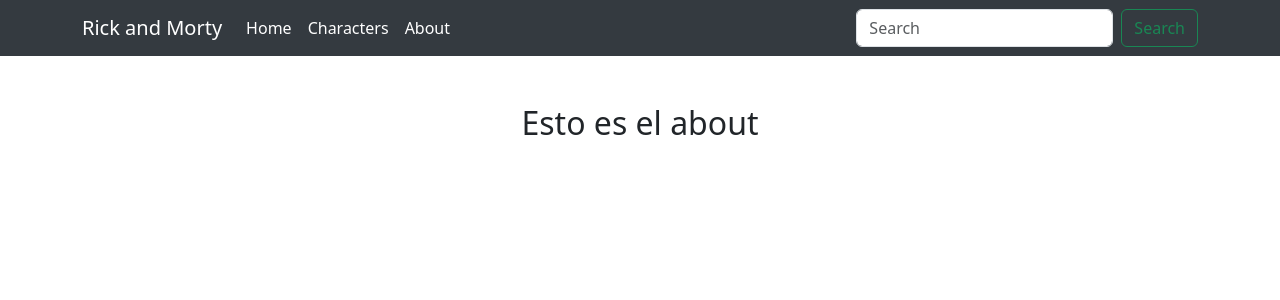
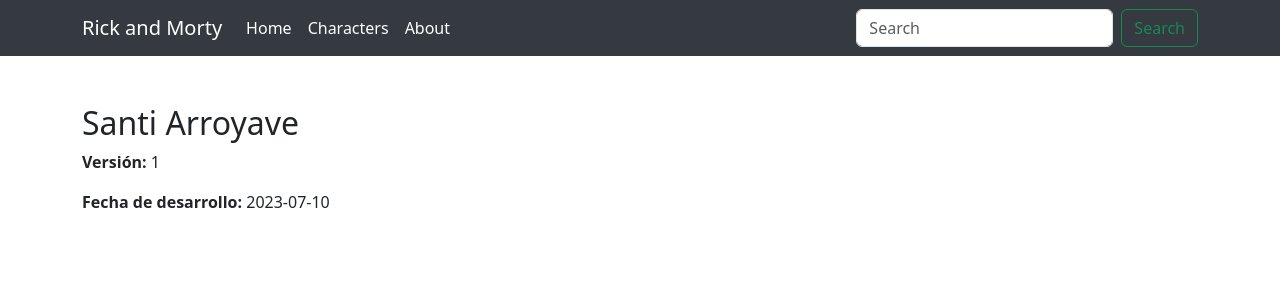
Before and after one commit to santiarroyave/sao-fe-gc-ejercicios-T15-rick-and-morty-07-2023, an Angular app: page /about in a window 1280 px wide. Shown: the top 300 px of the page. Built offline with nearby package versions, Linux system fonts and the light colour scheme.

Commit message:
Añadiendo el About

```diff
--- a/src/app/home/about/about.component.html
+++ b/src/app/home/about/about.component.html
@@ -1,5 +1,9 @@
 <app-nav></app-nav>
 
 <div class="container">
-    <h2 class="text-center mt-5">Esto es el about</h2>
+    <!-- <h2 class="text-center mt-5">Esto es el about</h2> -->
+    <h2 class="mt-5">Santi Arroyave</h2>
+    <p><strong>Versión:</strong> 1</p>
+    <p><strong>Fecha de desarrollo:</strong> 2023-07-10</p>
+
 </div>
```
